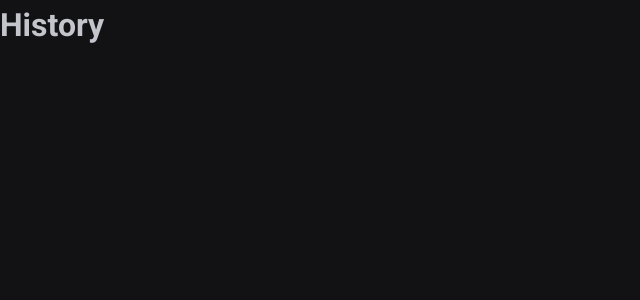
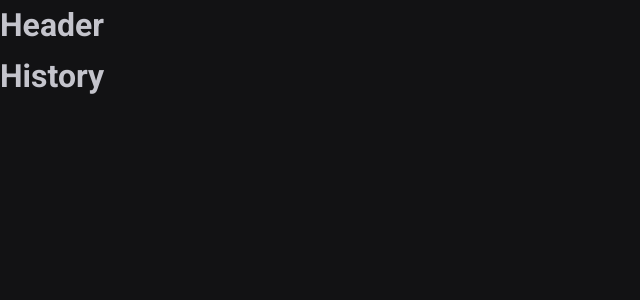
Before and after one commit to rafaelcitario/ignite-timer, a React (Vite) app: page /history in a window 1280 px wide. Shown: the top 300 px of the page, without its empty margins (0-640 px from the left). Built offline with nearby package versions, Linux system fonts and the light colour scheme.

Commit message:
create DefaultLayout

```diff
--- a/src/App.tsx
+++ b/src/App.tsx
@@ -2,7 +2,7 @@
 import { ThemeProvider } from 'styled-components'
 import { DefaultTheme } from './styles/themes/default'
 import { GlobalStyle } from './styles/GlobalStyles'
-import { Router } from './components/routes/Router'
+import { Router } from './routes/Router'
 import { BrowserRouter } from 'react-router-dom'
 
 export function App() {
--- /dev/null
+++ b/src/components/Header.tsx
@@ -0,0 +1,9 @@
+import { Fragment } from 'react/jsx-runtime'
+
+export const Header = () => {
+  return (
+    <Fragment>
+      <h1>Header</h1>
+    </Fragment>
+  )
+}
--- a/src/components/routes/Router.tsx
+++ /dev/null
@@ -1,12 +0,0 @@
-import { Routes, Route } from 'react-router-dom'
-import { Home } from '../pages/Home/Home'
-import { History } from '../pages/History/History'
-
-export const Router = () => {
-  return (
-    <Routes>
-      <Route path="/" element={<Home />} />
-      <Route path="/history" element={<History />} />
-    </Routes>
-  )
-}
--- /dev/null
+++ b/src/layouts/DefaultLayout.tsx
@@ -0,0 +1,12 @@
+import { Fragment } from 'react/jsx-runtime'
+import { Header } from '../components/Header'
+import { Outlet } from 'react-router-dom'
+
+export const DefaultLayout = () => {
+  return (
+    <Fragment>
+      <Header />
+      <Outlet />
+    </Fragment>
+  )
+}
--- /dev/null
+++ b/src/routes/Router.tsx
@@ -0,0 +1,15 @@
+import { Routes, Route } from 'react-router-dom'
+import { Home } from '../pages/Home'
+import { History } from '../pages/History'
+import { DefaultLayout } from '../layouts/DefaultLayout'
+
+export const Router = () => {
+  return (
+    <Routes>
+      <Route path="/" element={<DefaultLayout />}>
+        <Route path="/" element={<Home />} />
+        <Route path="/history" element={<History />} />
+      </Route>
+    </Routes>
+  )
+}
```
Also changed, not shown: src/pages/History.tsx (renamed from src/components/pages/History/History.tsx), src/pages/Home.tsx (renamed from src/components/pages/Home/Home.tsx).
